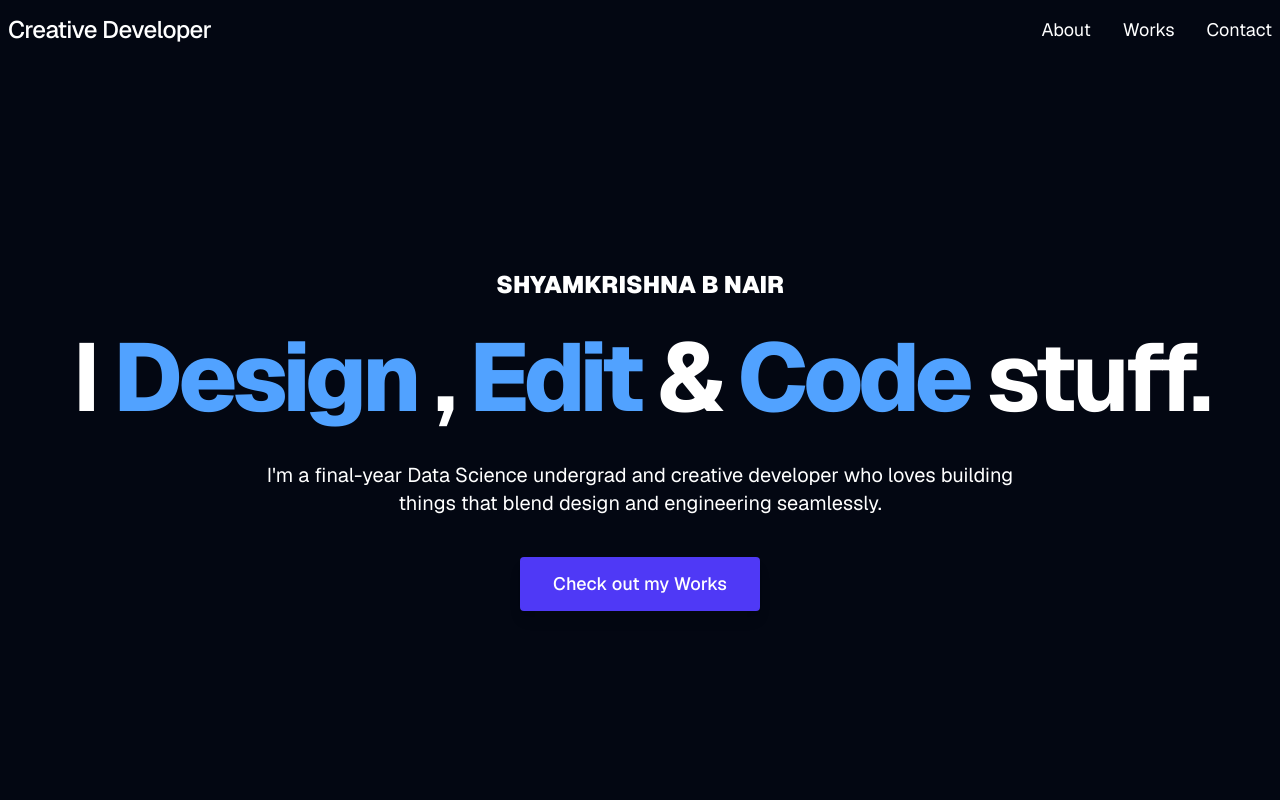
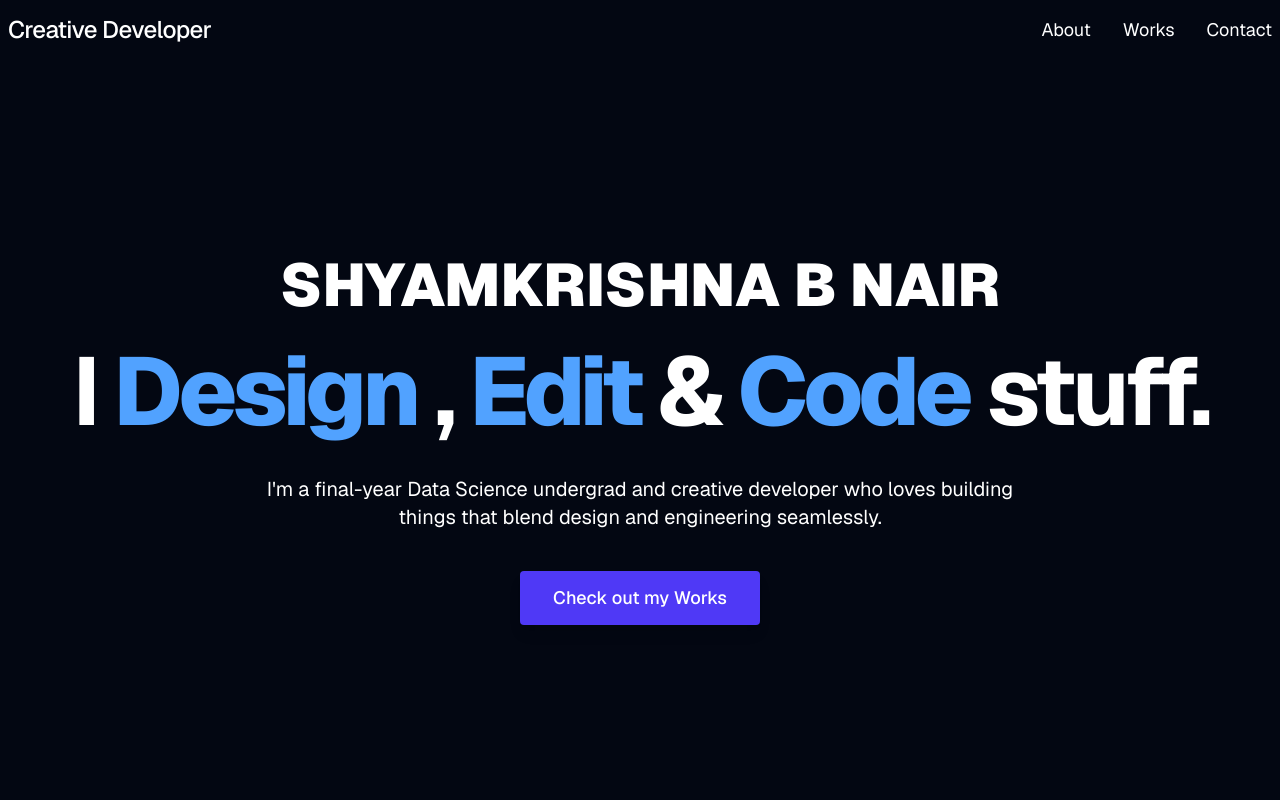
Before and after one commit to shyamkrishnabnair/Next_Portfolio, a Next.js app in the folder portfolio/: page / in a window 1280 px wide. Shown: the top 800 px of the page. Built offline with nearby package versions, Linux system fonts and the light colour scheme.

Commit message:
fixed overflow text issue

```diff
--- a/portfolio/app/pages/Landing.tsx
+++ b/portfolio/app/pages/Landing.tsx
@@ -5,7 +5,7 @@ const Landing = () => (
         className="min-h-screen pt-20 flex items-center justify-center"
     >
         <div className="container mx-auto px-6 text-center py-24">
-            <p className="text-6xl font-black text-white mb-4 sm:text-2xl">
+            <p className="text-2xl font-black text-white mb-4 sm:text-6xl">
                 SHYAMKRISHNA B NAIR
             </p>
             {/* Responsive Headline using fluid font sizes */}
```
